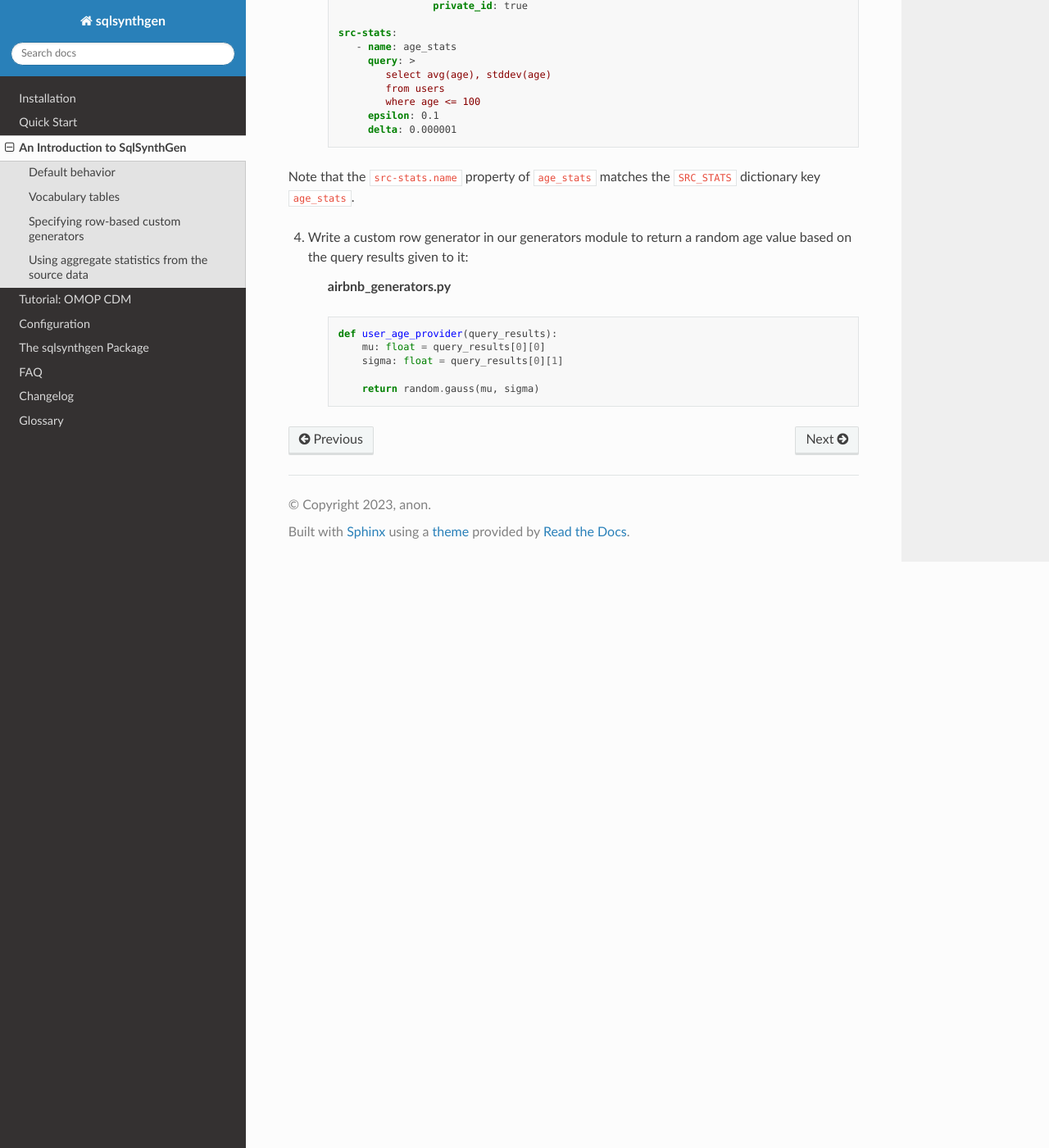
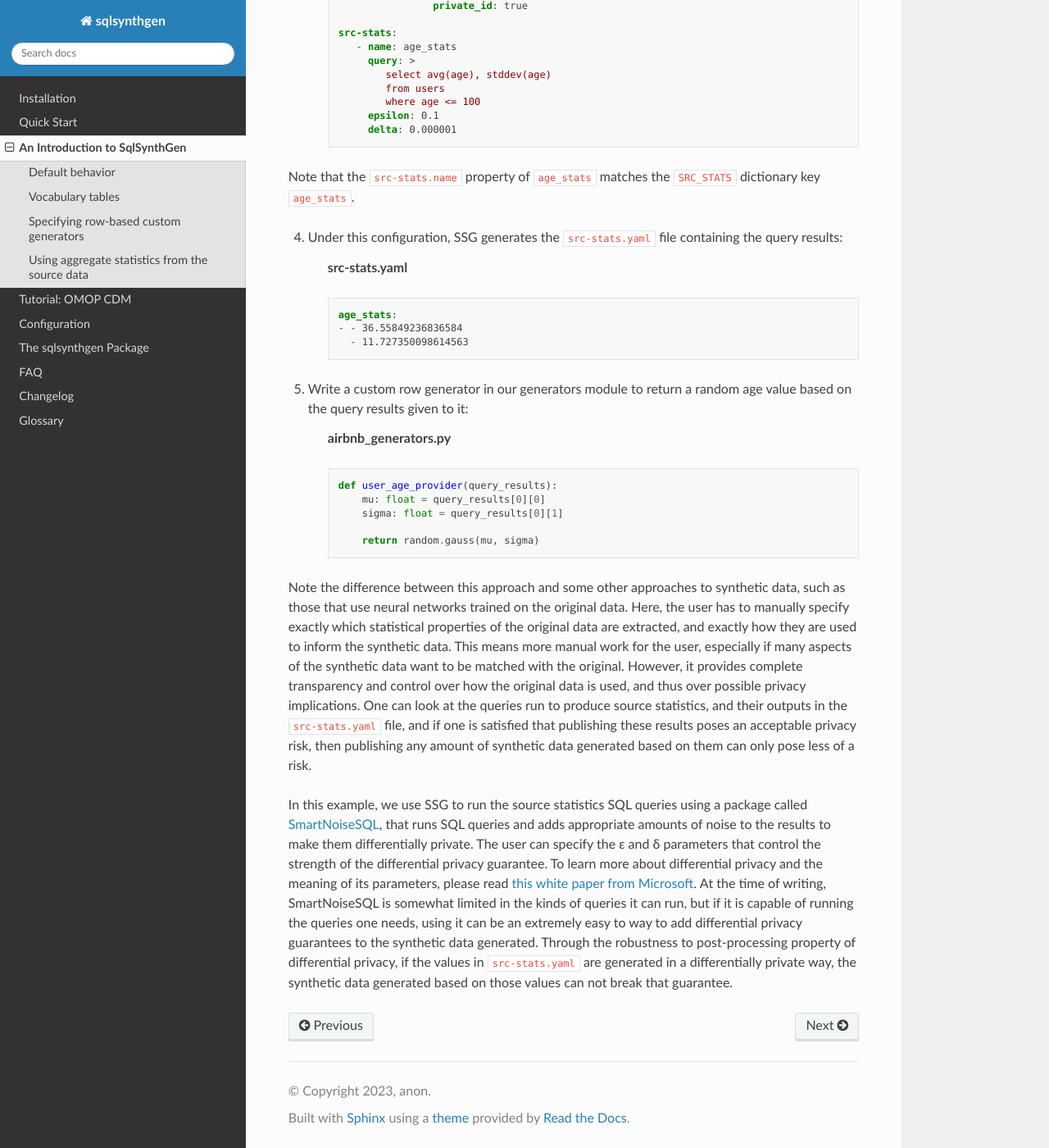
Before and after one commit to alan-turing-institute/sqlsynthgen, a Sphinx documentation site: the page built from docs/source/tutorials/airbnb.rst, in a window 1280 px wide and 1400 px high, scrolled down 7567 px. Shown: the whole window at 82% size. Built offline with Sphinx 7.4.7 and the Read the Docs theme 2.0.0, drawn with Linux system fonts in a browser that asks for light colours.

Commit message:
[WIP] The stats section, with histograms pending

```diff
--- a/docs/source/tutorials/airbnb.rst
+++ b/docs/source/tutorials/airbnb.rst
@@ -330,7 +330,18 @@ In the AirBnb dataset, if we want to generate normally-distributed values for th
 
 Note that the ``src-stats.name`` property of ``age_stats`` matches the ``SRC_STATS`` dictionary key ``age_stats``.
 
-4. Write a custom row generator in our generators module to return a random age value based on the query results given to it:
+4. Under this configuration, SSG generates the ``src-stats.yaml`` file containing the query results:
+
+    **src-stats.yaml**
+
+    .. code-block:: yaml
+
+        age_stats:
+        - - 36.55849236836584
+          - 11.727350098614563
+
+
+5. Write a custom row generator in our generators module to return a random age value based on the query results given to it:
 
     **airbnb_generators.py**
 
@@ -341,3 +352,17 @@ Note that the ``src-stats.name`` property of ``age_stats`` matches the ``SRC_STA
             sigma: float = query_results[0][1]
 
             return random.gauss(mu, sigma)
+
+
+
+Note the difference between this approach and some other approaches to synthetic data, such as those that use neural networks trained on the original data.
+Here, the user has to manually specify exactly which statistical properties of the original data are extracted, and exactly how they are used to inform the synthetic data.
+This means more manual work for the user, especially if many aspects of the synthetic data want to be matched with the original.
+However, it provides complete transparency and control over how the original data is used, and thus over possible privacy implications.
+One can look at the queries run to produce source statistics, and their outputs in the ``src-stats.yaml`` file, and if one is satisfied that publishing these results poses an acceptable privacy risk, then publishing any amount of synthetic data generated based on them can only pose less of a risk.
+
+In this example, we use SSG to run the source statistics SQL queries using a package called `SmartNoiseSQL <https://github.com/opendp/smartnoise-sdk>`_, that runs SQL queries and adds appropriate amounts of noise to the results to make them differentially private.
+The user can specify the ε and δ parameters that control the strength of the differential privacy guarantee.
+To learn more about differential privacy and the meaning of its parameters, please read `this white paper from Microsoft <https://azure.microsoft.com/mediahandler/files/resourcefiles/microsoft-smartnoisedifferential-privacy-machine-learning-case-studies/SmartNoise%20Whitepaper%20Final%203.8.21.pdf>`_.
+At the time of writing, SmartNoiseSQL is somewhat limited in the kinds of queries it can run, but if it is capable of running the queries one needs, using it can be an extremely easy to way to add differential privacy guarantees to the synthetic data generated.
+Through the robustness to post-processing property of differential privacy, if the values in ``src-stats.yaml`` are generated in a differentially private way, the synthetic data generated based on those values can not break that guarantee.
```
